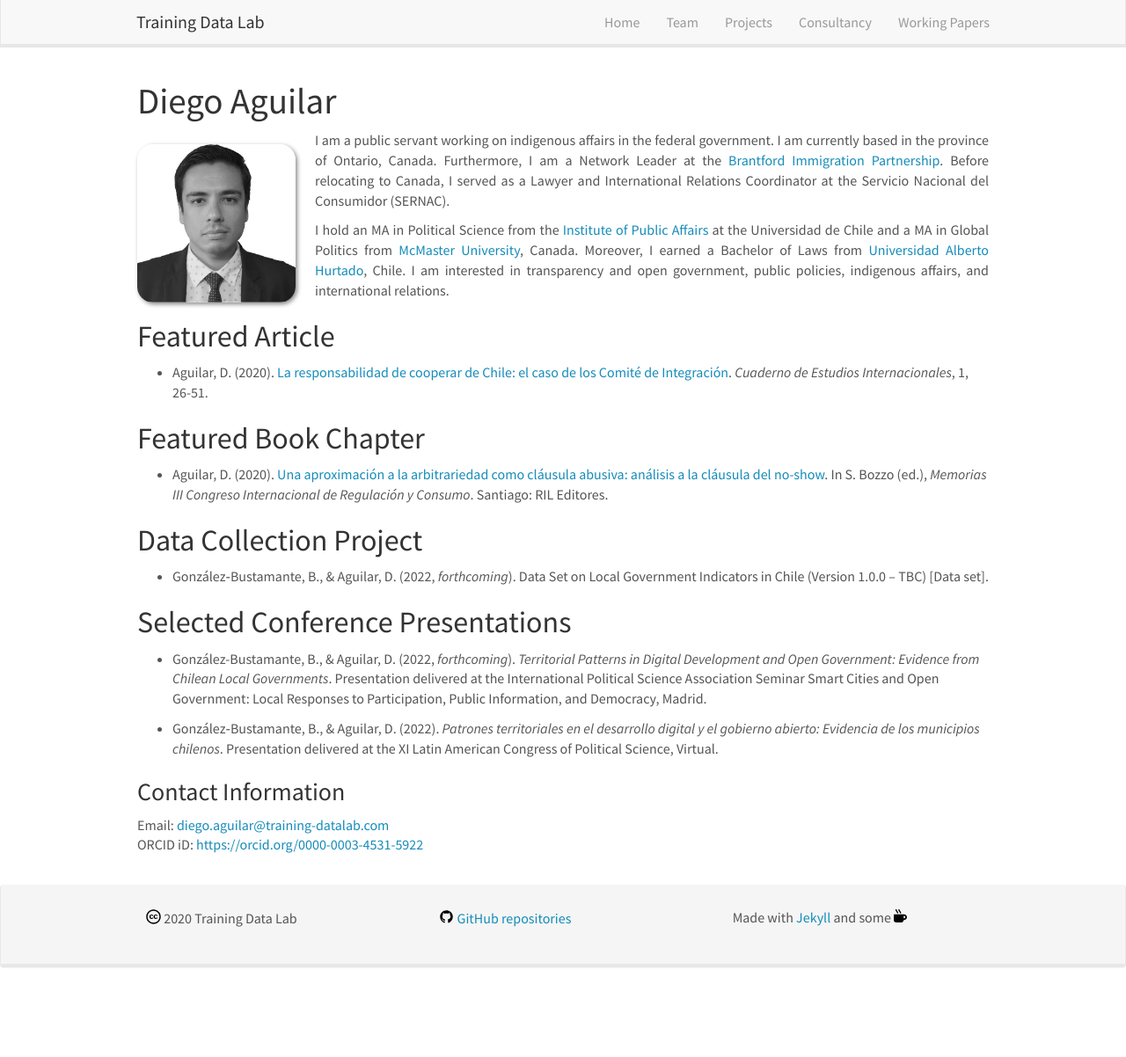
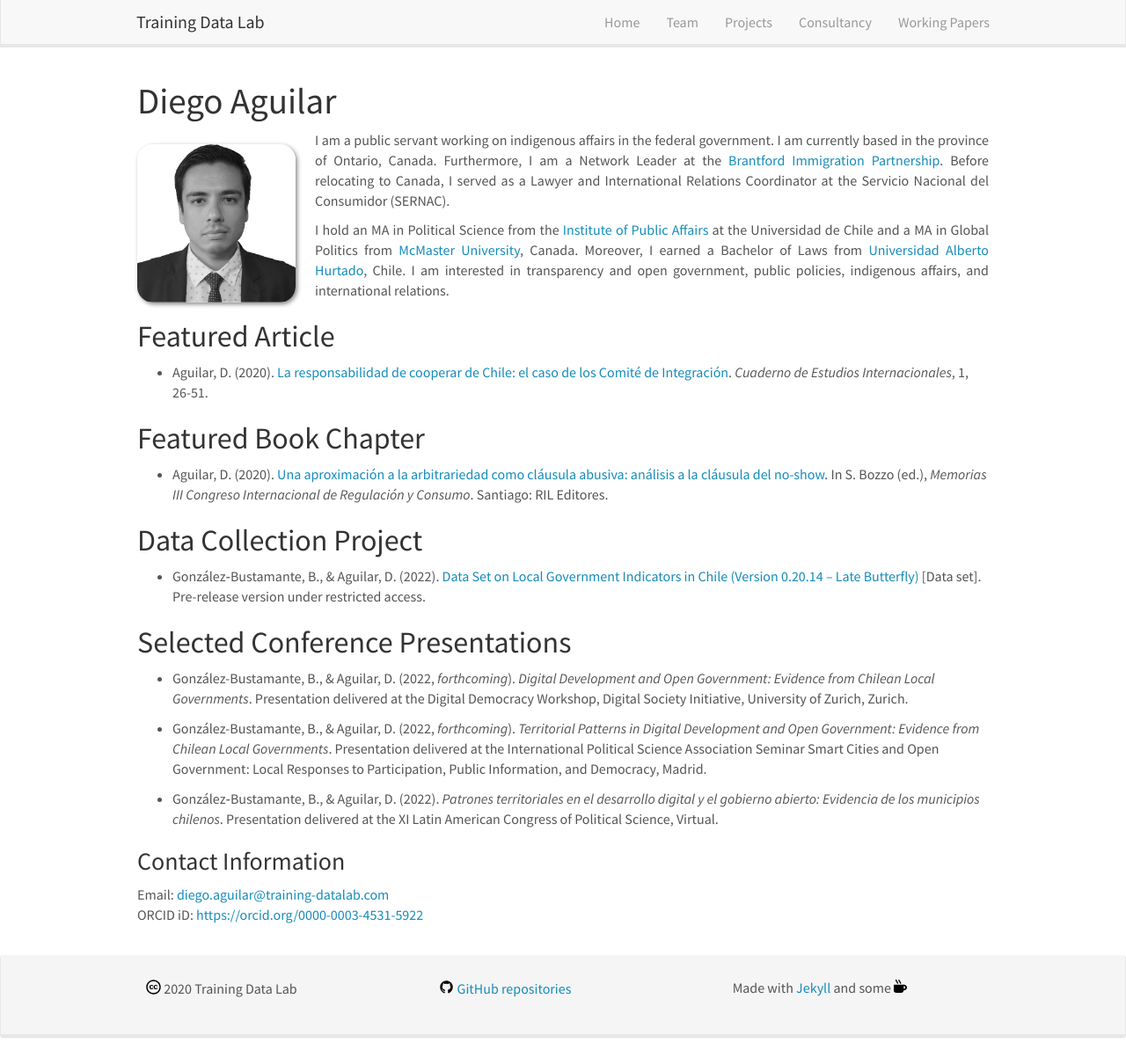
Before and after one commit to training-datalab/old-training-datalab.com, a Jekyll site: the page built from _pages/daguilar.md, in a window 1280 px wide and 1202 px high. Shown: the whole window at 88% size. Built offline with Jekyll 4.4.1, drawn with Linux system fonts in a browser that asks for light colours; nearby versions of some CDN libraries.

Commit message:
Update daguilar.md

```diff
--- a/_pages/daguilar.md
+++ b/_pages/daguilar.md
@@ -24,9 +24,11 @@
 
 ## Data Collection Project
 
-* González‑Bustamante, B., & Aguilar, D. (2022, *forthcoming*). Data Set on Local Government Indicators in Chile (Version 1.0.0 – TBC) [Data set].
+* González‑Bustamante, B., & Aguilar, D. (2022). <a href="https://doi.org/10.5281/zenodo.6848053" target="_blank">Data Set on Local Government Indicators in Chile (Version 0.20.14 -- Late Butterfly)</a> [Data set]. Pre-release version under restricted access.
 
 ## Selected Conference Presentations
+
+ * González-Bustamante, B., & Aguilar, D. (2022, *forthcoming*). *Digital Development and Open Government: Evidence from Chilean Local Governments*. Presentation delivered at the Digital Democracy Workshop, Digital Society Initiative, University of Zurich, Zurich.
 
  * González-Bustamante, B., & Aguilar, D. (2022, *forthcoming*). *Territorial Patterns in Digital Development and Open Government: Evidence from Chilean Local Governments*. Presentation delivered at the International Political Science Association Seminar Smart Cities and Open Government: Local Responses to Participation, Public Information, and Democracy, Madrid.
 
```
